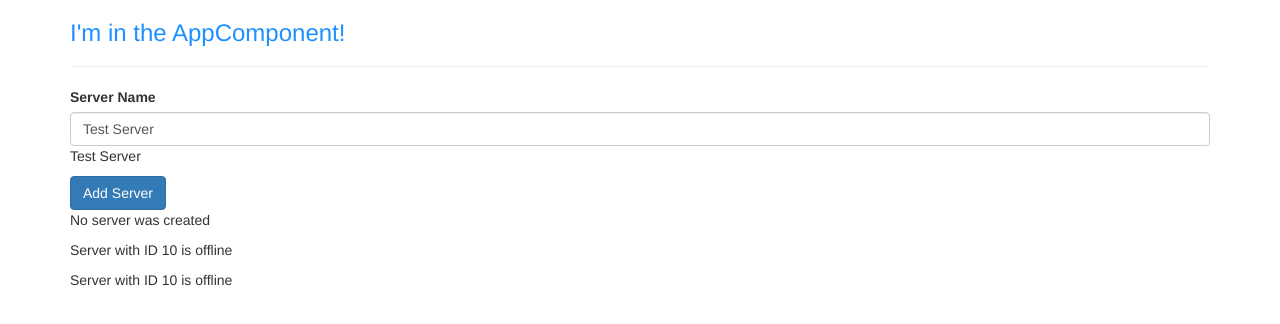
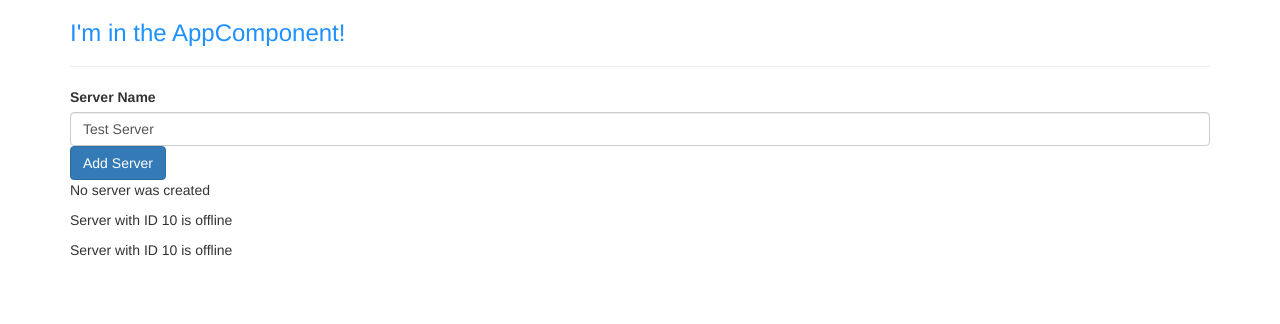
Before and after one commit to shoshana-levitt/udemy-angular-app, an Angular app: page / in a window 1280 px wide. Shown: the top 324 px of the page. Built offline with nearby package versions, Linux system fonts and the light colour scheme.

Commit message:
change serverName upon clicking button on ServersComponent

```diff
--- a/src/app/servers/servers.component.html
+++ b/src/app/servers/servers.component.html
@@ -1,11 +1,11 @@
 <label>Server Name</label>
 <!-- <input type="text" class="form-control" (input)="onUpdateServerName($event)" /> -->
 <input type="text" class="form-control" [(ngModel)]="serverName" />
-<p>{{ serverName }}</p>
+<!-- <p>{{ serverName }}</p> -->
 <button
   class="btn btn-primary"
   [disabled]="!allowNewServer"
-  (click)="(onCreateServer)"
+  (click)="onCreateServer()"
 >
   Add Server
 </button>
--- a/src/app/servers/servers.component.ts
+++ b/src/app/servers/servers.component.ts
@@ -22,7 +22,7 @@
   }
   ngOnInit() {}
   onCreateServer() {
-    this.serverCreationStatus = 'Server was created';
+    this.serverCreationStatus = `Server was created! Name is ${this.serverName}`;
   }
   onUpdateServerName(event: any) {
     this.serverName = (<HTMLInputElement>event.target).value;
```
